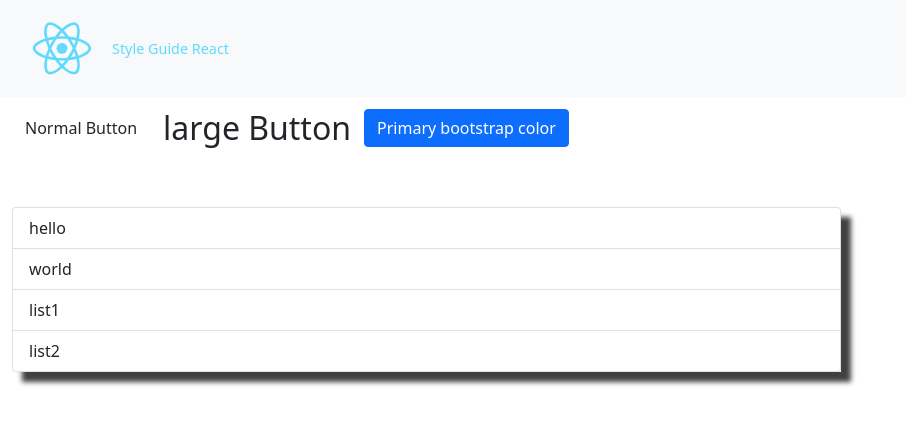
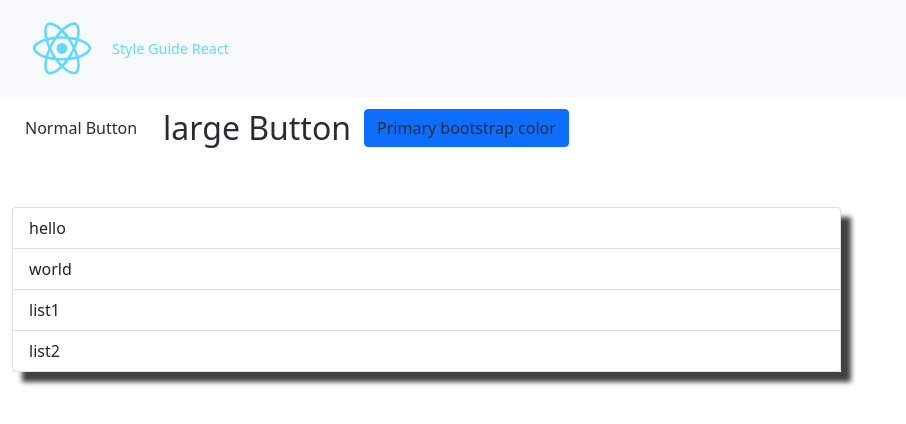
Before and after one commit to manishiitg/react-code-style-training, a React (Create React App) app: page / in a window 1280 px wide. Shown: the top 424 px of the page, without its empty margins (0-906 px from the left). Built offline with nearby package versions, Linux system fonts and the light colour scheme.

Commit message:
theme provider with styled component

```diff
--- a/src/App.js
+++ b/src/App.js
@@ -5,8 +5,13 @@
 
 import LayoutWith2Column from "./layout/2column-layout";
 
+import { ThemeProvider } from "styled-components";
+
+import theme from "./theme"
+
 function App() {
   return (
+    <ThemeProvider theme={theme}>
       <div className="App">
 
         <LayoutWith2Column>
@@ -28,6 +33,7 @@
         </LayoutWith2Column>
 
       </div>
+    </ThemeProvider>
   );
 }
 
--- a/src/components/Button/button.js
+++ b/src/components/Button/button.js
@@ -8,6 +8,7 @@
 }))`
    font-size: ${props => props.size};
    text-align: center;
+   color: ${props => props.theme.primaryColor}
 `;
 
 const Button = (props) => {
--- /dev/null
+++ b/src/theme.js
@@ -0,0 +1,5 @@
+const theme = {
+    "primaryColor" : "#282c34"
+}
+
+export default theme
```
Lines whose indentation alone changed are shown as unchanged.
